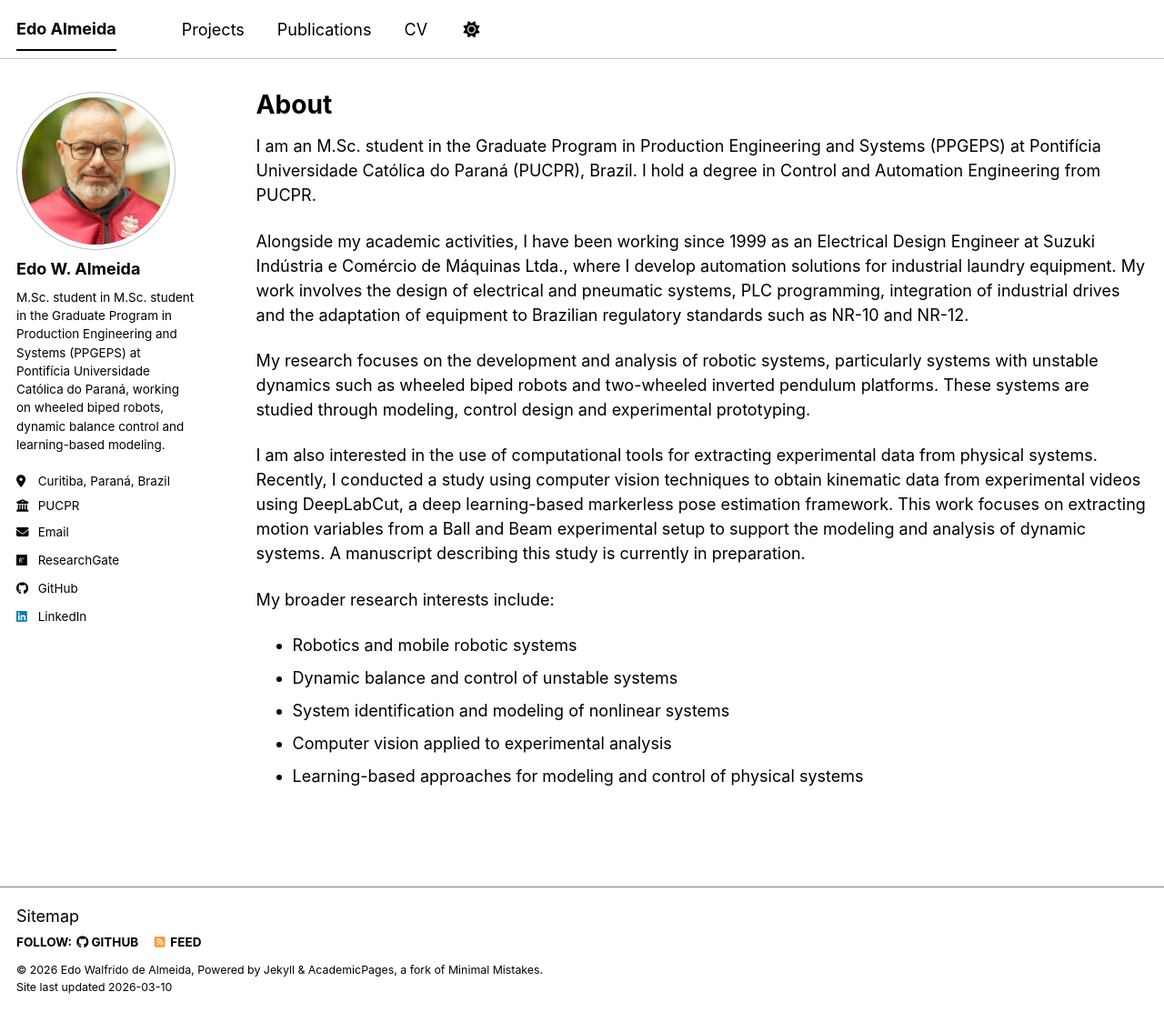
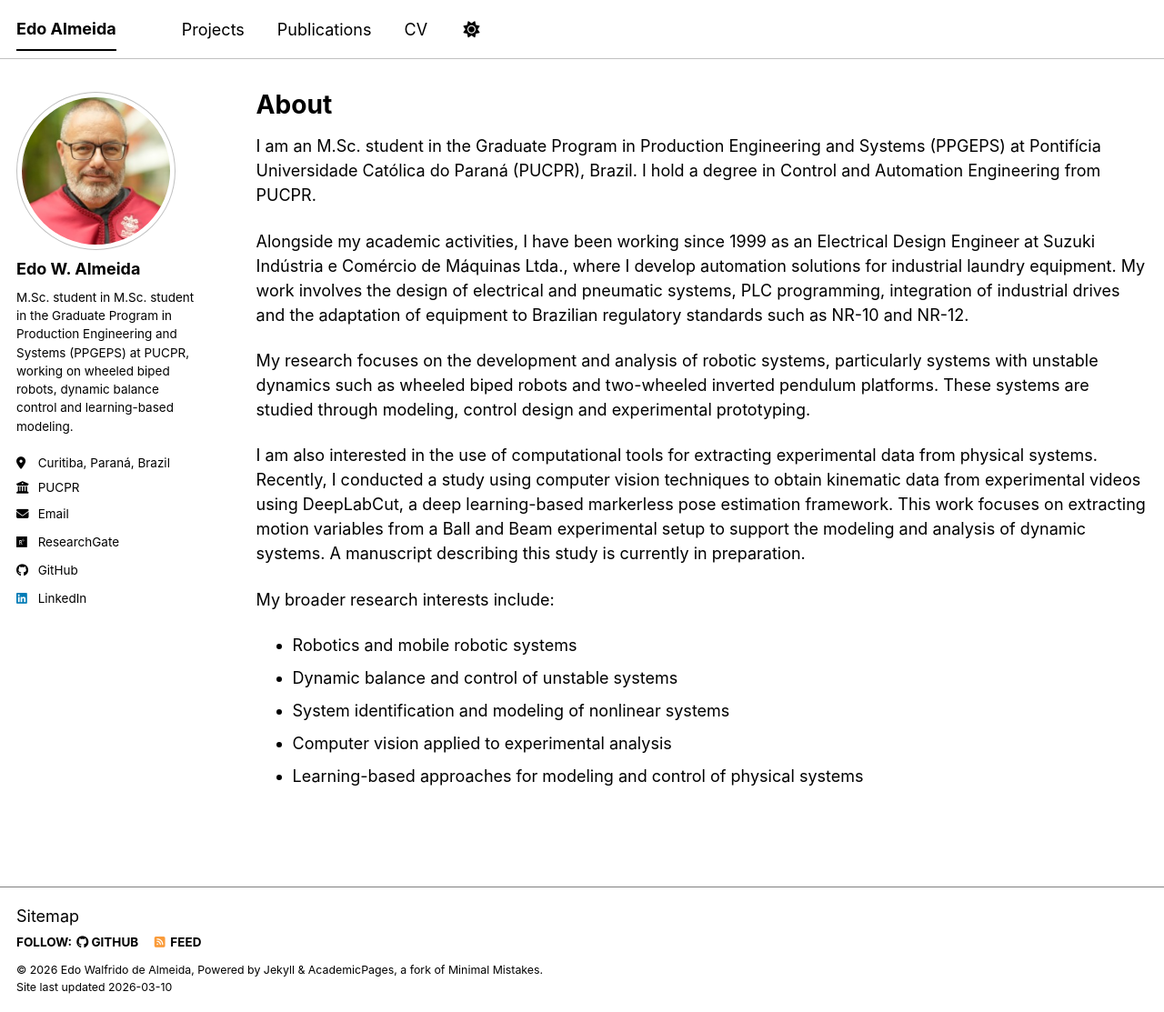
Before and after one commit to EdoAlmeida/EdoAlmeida.github.io, a Jekyll site: the page built from _pages/about.md, in a window 1280 px wide and 1113 px high. Shown: the whole window at 91% size. Built offline with Jekyll 4.4.1, drawn with Linux system fonts in a browser that asks for light colours; a script bundle is joined from its source files by our own code; library files that are not in the unit come from our copies.

Commit message:
Update _config.yml

```diff
--- a/_config.yml
+++ b/_config.yml
@@ -26,7 +26,7 @@ author:
   avatar           : "profile_edo.png"
   name             : "Edo W. Almeida"
   pronouns         : # example: "she/her"
-  bio              : "M.Sc. student in M.Sc. student in the Graduate Program in Production Engineering and Systems (PPGEPS) at Pontifícia Universidade Católica do Paraná, working on wheeled biped robots, dynamic balance control and learning-based modeling."
+  bio              : "M.Sc. student in M.Sc. student in the Graduate Program in Production Engineering and Systems (PPGEPS) at PUCPR, working on wheeled biped robots, dynamic balance control and learning-based modeling."
   location         : "Curitiba, Paraná, Brazil"
   employer         : "PUCPR"
   uri              : # URL
```
